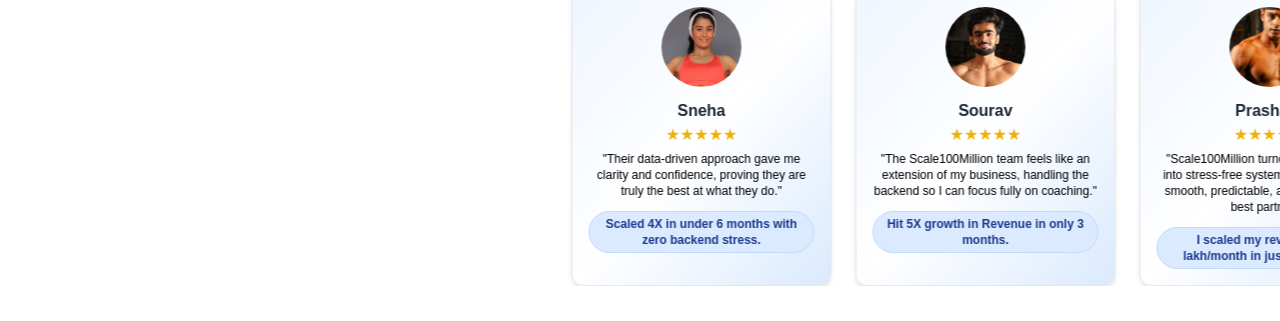
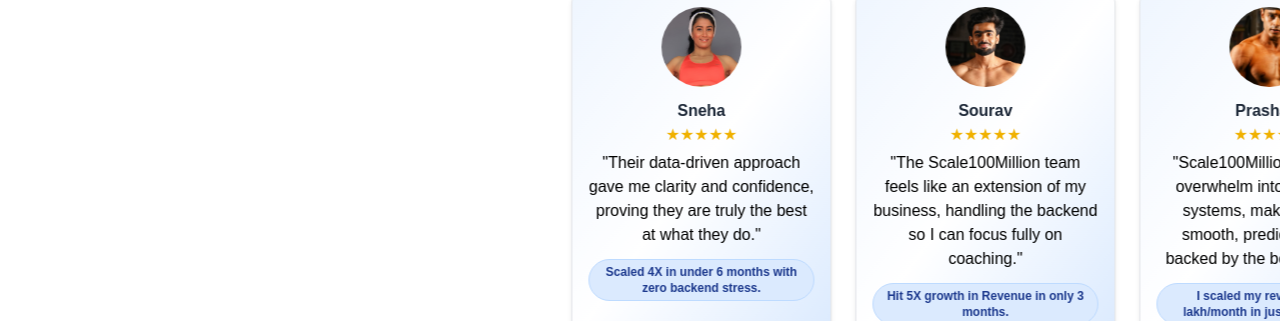
Before and after one commit to ZGOD01/DoneForYou, a React (Vite) app: page / in a window 1280 px wide. Shown: the part 909-1230 px from the top of the page. Built offline with nearby package versions, Linux system fonts and the light colour scheme; a web font is replaced by a local one.

Commit message:
Added Properties to Text

```diff
--- a/src/components/TestimonialsSection.jsx
+++ b/src/components/TestimonialsSection.jsx
@@ -66,7 +66,11 @@ export default function TestimonialsMarquee() {
               <div className="flex justify-center text-yellow-500 mb-1">
                 {"★".repeat(5)}
               </div>
-              <p className="text-xs font-medium mb-3 text-black">"{t.text}"</p>
+              <p className="text-base font-medium mb-3 text-black">
+  "{t.text}"
+</p>
+
+
               <span className="inline-block bg-blue-100 text-blue-900 font-semibold px-3 py-1 rounded-full text-xs border border-blue-200">
                 {t.result}
               </span>
```
